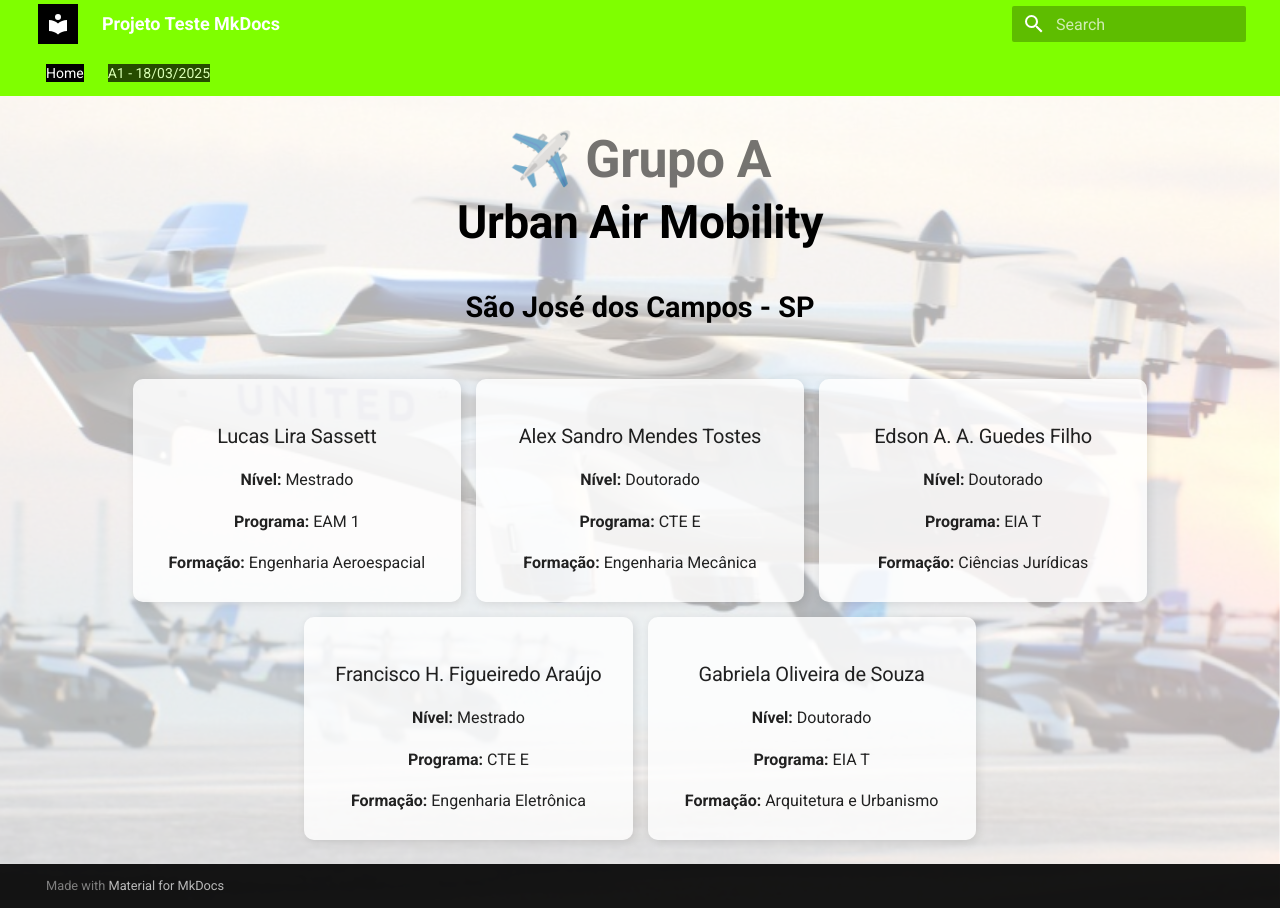
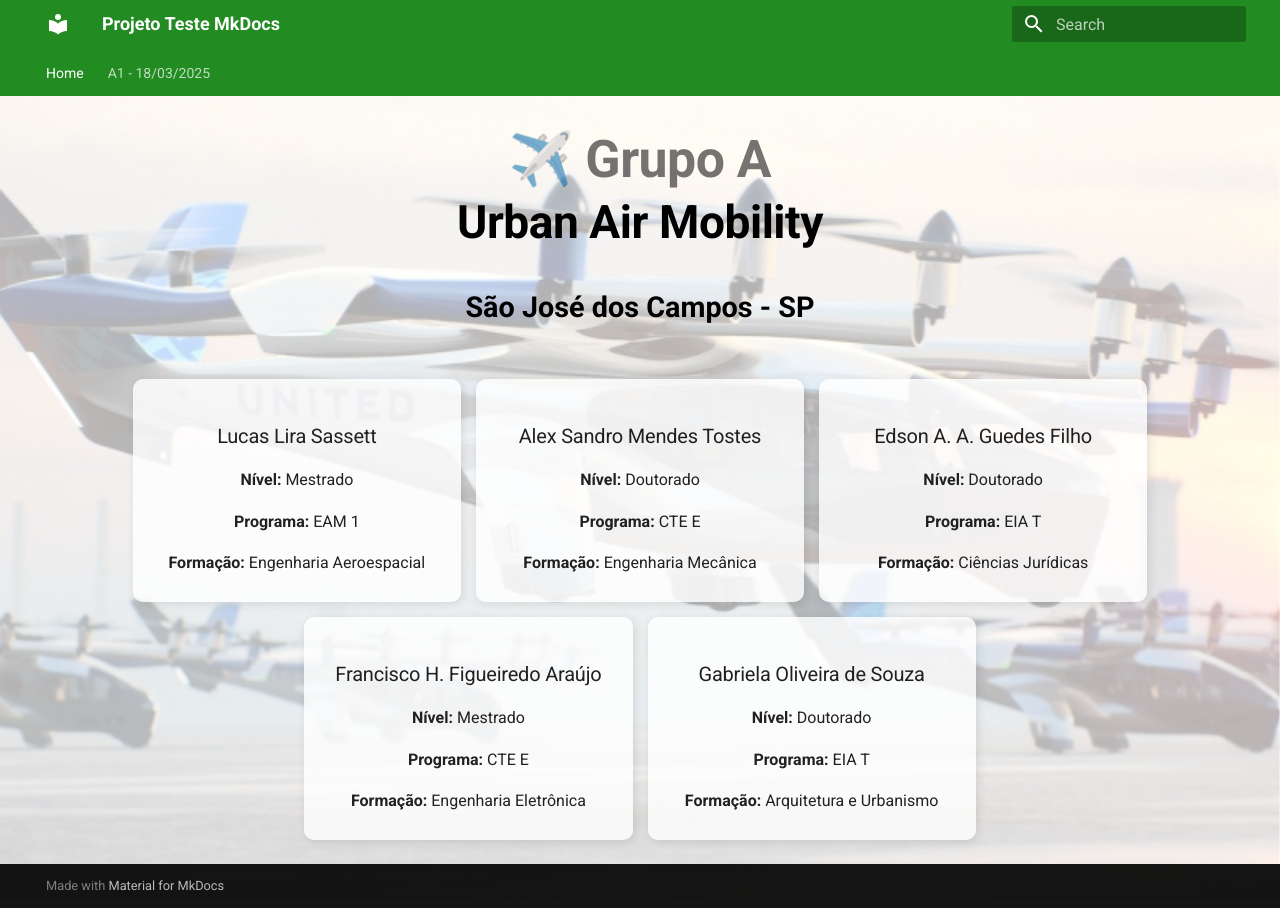
Before and after one commit to Lirucas/ProjetoTesteMkDocs, an MkDocs documentation site: the page built from docs/index.md, in a window 1280 px wide. Built offline with MkDocs 1.6.1 and Material for MkDocs 9.7.7, drawn with Linux system fonts in a browser that asks for light colours.

```diff
--- a/docs/assets/custom.css
+++ b/docs/assets/custom.css
@@ -1,30 +1,17 @@
 :root {
-    --md-primary-fg-color: #7FFF00; /* Verde-limão para a barra de menus */
-    --md-accent-fg-color: #000000; /* Preto para os botões */
+    --md-primary-fg-color: #228B22; /* Verde-limão para a barra de menus */
+    --md-accent-fg-color: #FFFFFF; /* Branco para os botões */
     --md-typeset-a-color: #FFFFFF; /* Links brancos */
 }
 
-/* Botões padrão (fora da barra de navegação) */
+/* Garante que os botões fiquem visíveis */
 .md-button {
-    background-color: #000000 !important; /* Fundo preto */
-    color: #FFFFFF !important; /* Texto branco */
-    border: 2px solid #000000 !important; /* Borda preta */
+    color: #FFFFFF !important;
+    border: 2px solid #FFFFFF !important;
 }
 
-/* Botões primários */
+/* Define fundo branco para os botões */
 .md-button--primary {
-    background-color: #000000 !important; /* Fundo preto */
-    color: #FFFFFF !important; /* Texto branco */
+    background-color: #FFFFFF !important;
+    color: #000000 !important; /* Texto preto nos botões */
 }
-
-/* Alterar os botões da barra de navegação */
-.md-header__button, .md-tabs__link {
-    background-color: #000000 !important; /* Fundo preto */
-    color: #FFFFFF !important; /* Texto branco */
-}
-
-/* Quando o botão está ativo (selecionado) */
-.md-tabs__link--active {
-    background-color: #000000 !important;
-    color: #FFFFFF !important;
-}
```
